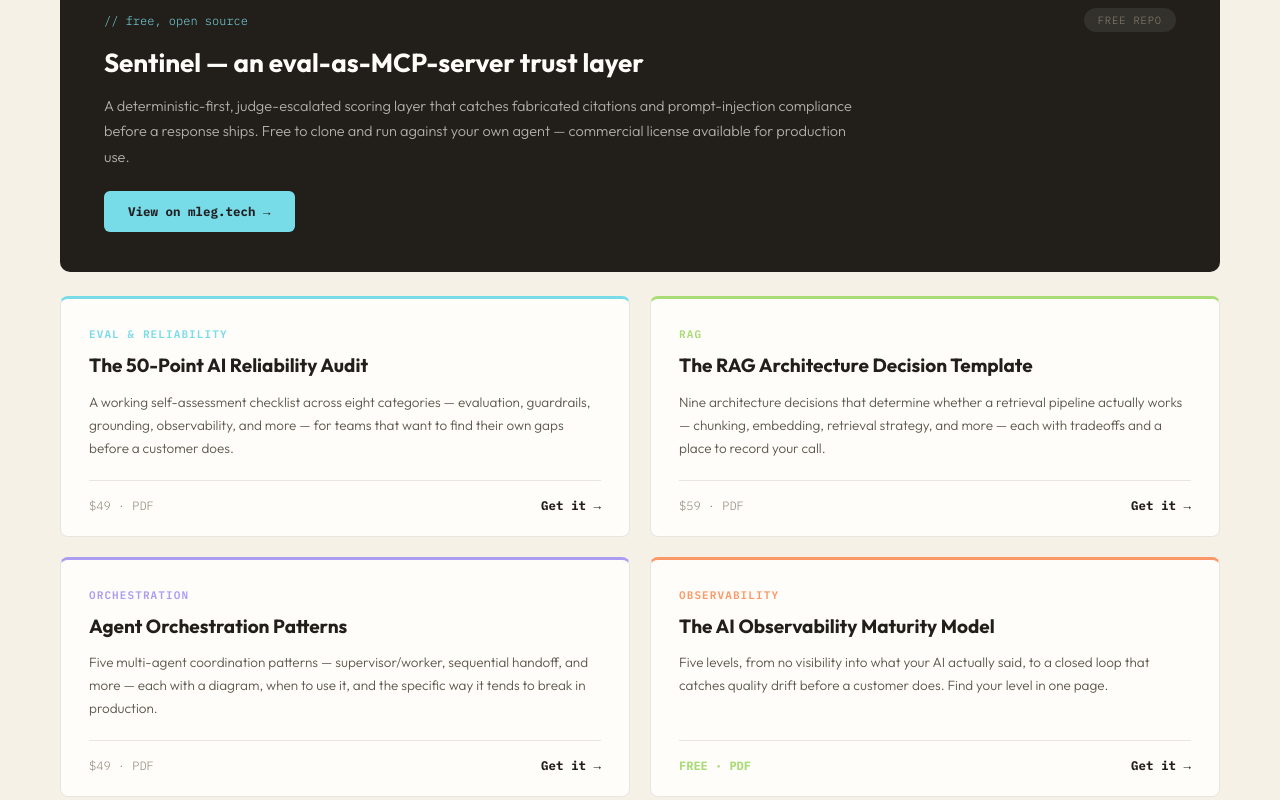
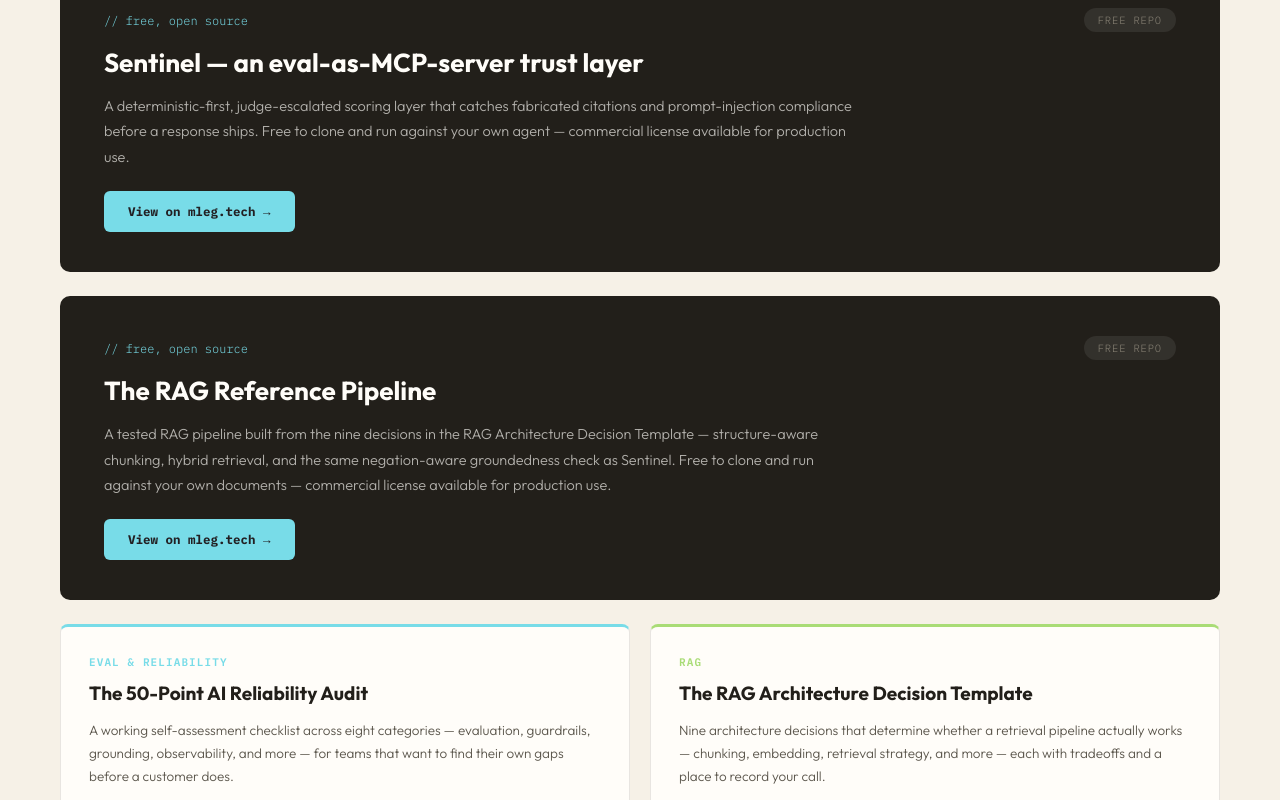
Before and after one commit to MikeLegemah5799/mleg-nextjs, a Next.js app: page /resources in a window 1280 px wide. Shown: the part 564-1364 px from the top of the page. Built offline with nearby package versions, Linux system fonts and the light colour scheme.

Commit message:
Add featured section for RAG Reference Pipeline with description and link

```diff
--- a/components/ResourcesClient.tsx
+++ b/components/ResourcesClient.tsx
@@ -91,6 +91,23 @@ export default function ResourcesClient() {
                 <span className={s.featuredLink}>View on mleg.tech →</span>
               </Link>
 
+              {/* ── FEATURED: RAG REFERENCE PIPELINE ── */}
+              <Link href="/rag-reference-pipeline" className={s.featured}>
+                <div className={s.featuredTop}>
+                  <div className={s.featuredLabel}>{'// free, open source'}</div>
+                  <span className={s.featuredBadge}>Free repo</span>
+                </div>
+                <h2 className={s.featuredTitle}>The RAG Reference Pipeline</h2>
+                <p className={s.featuredDesc}>
+                  A tested RAG pipeline built from the nine decisions in the RAG
+                  Architecture Decision Template — structure-aware chunking, hybrid
+                  retrieval, and the same negation-aware groundedness check as
+                  Sentinel. Free to clone and run against your own documents —
+                  commercial license available for production use.
+                </p>
+                <span className={s.featuredLink}>View on mleg.tech →</span>
+              </Link>
+
               {/* ── RESOURCE GRID ── */}
               <div className={s.grid} ref={gridRef}>
                 {RESOURCES.map((r) => (
```
